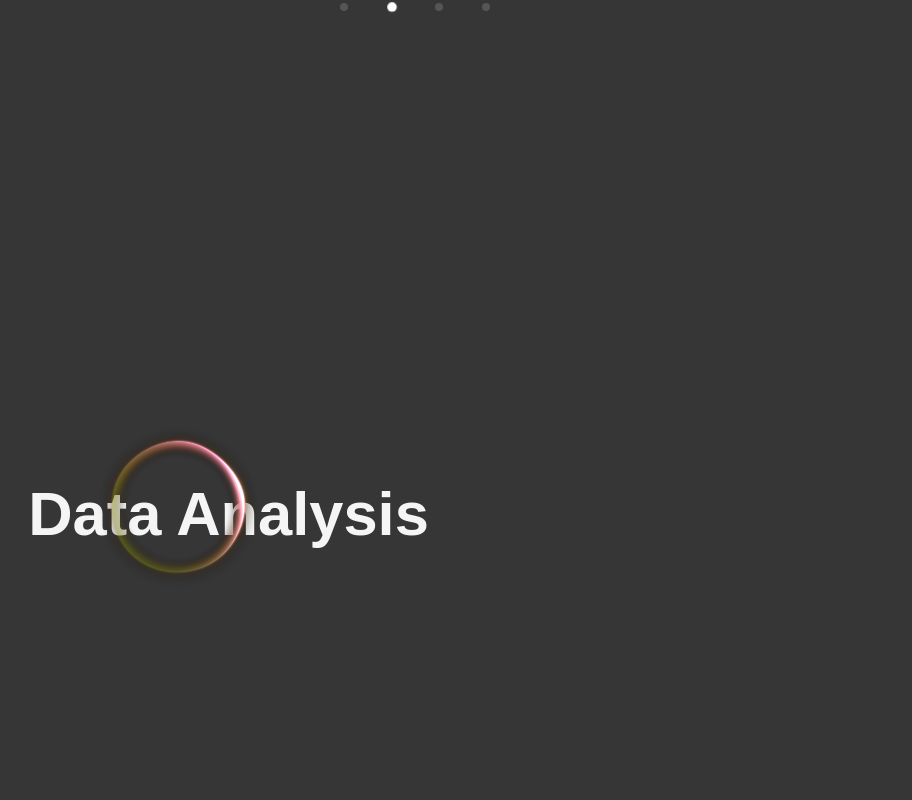
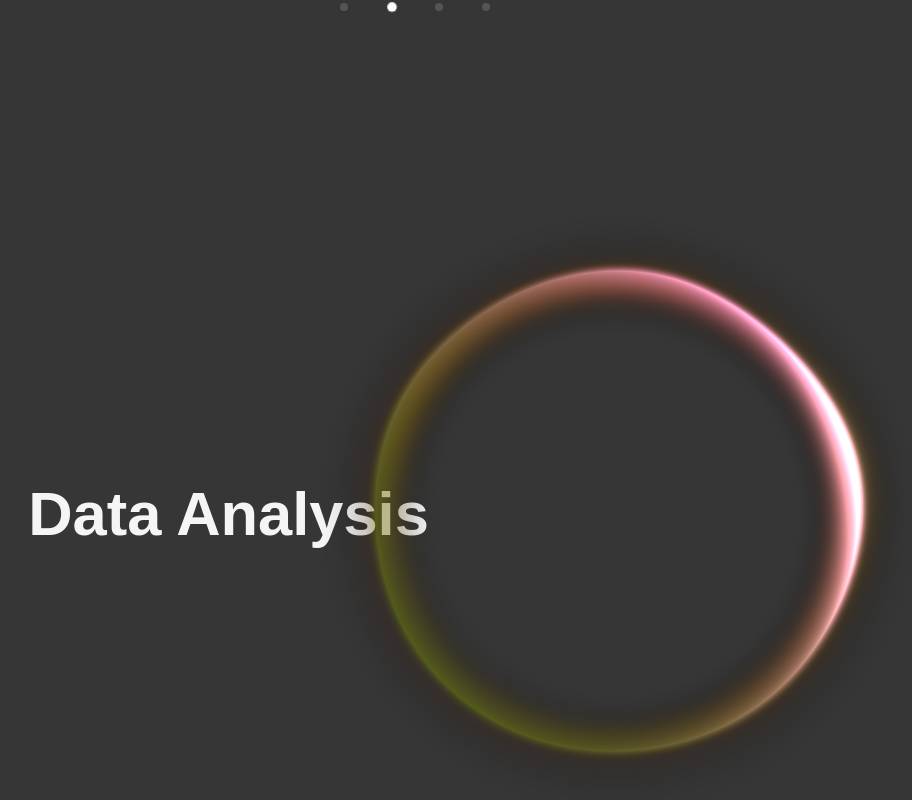
Before and after one commit to RoryMurray7/Sobek, a React (Vite) app: page / in a window 1280 px wide. Shown: the part 1814-2614 px from the top of the page, without its empty margins (31-943 px from the left). Built offline with nearby package versions, Linux system fonts and the light colour scheme; a web font is replaced by a local one.

Commit message:
small orb changes

```diff
--- a/src/Analysis.tsx
+++ b/src/Analysis.tsx
@@ -7,7 +7,7 @@ function Analysis() {
       <div className="analysisTitle">
         <h1>Data Analysis</h1>
       </div>
-      <div className="Orb">
+      <div style={{ width: "100%", height: "600px", position: "relative" }}>
         <Orb
           hoverIntensity={0.5}
           rotateOnHover={true}
```
